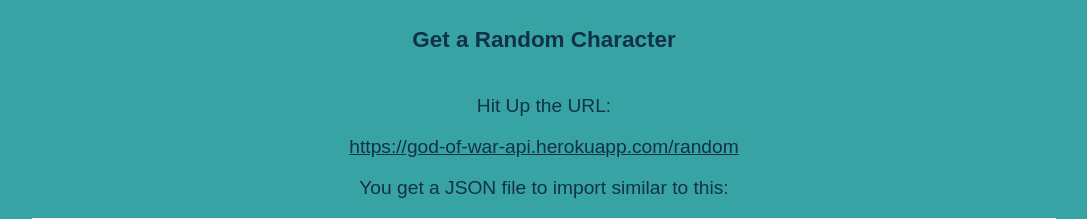
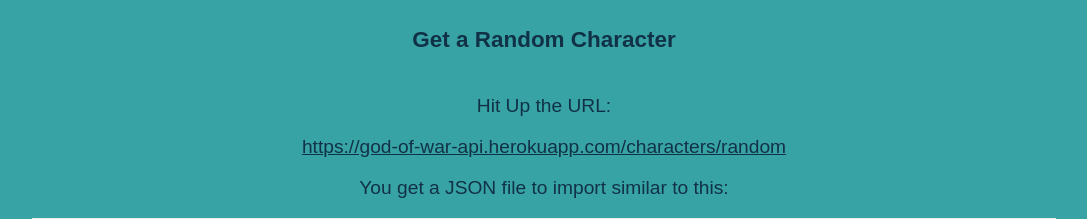
Before and after one commit to gdscwce/God-of-war-api, a website: page public/index.html in a window 1280 px wide. Shown: the part 940-1159 px from the top of the page, without its empty margins (96-1183 px from the left). Drawn offline with Linux system fonts and the light colour scheme.

Commit message:
Update index.html

```diff
--- a/public/index.html
+++ b/public/index.html
@@ -18,7 +18,7 @@
       <h2>How to Use</h2>
       <h3>Get a Random Character</h3>
       <p>Hit Up the URL:</p>
-      <a href="https://god-of-war-api.herokuapp.com/random">https://god-of-war-api.herokuapp.com/random</a>
+      <a href="https://god-of-war-api.herokuapp.com/characters/random">https://god-of-war-api.herokuapp.com/characters/random</a>
       <div>
         <p>You get a JSON file to import similar to this:</p>
         <img src="./random.PNG" alt="">
```
